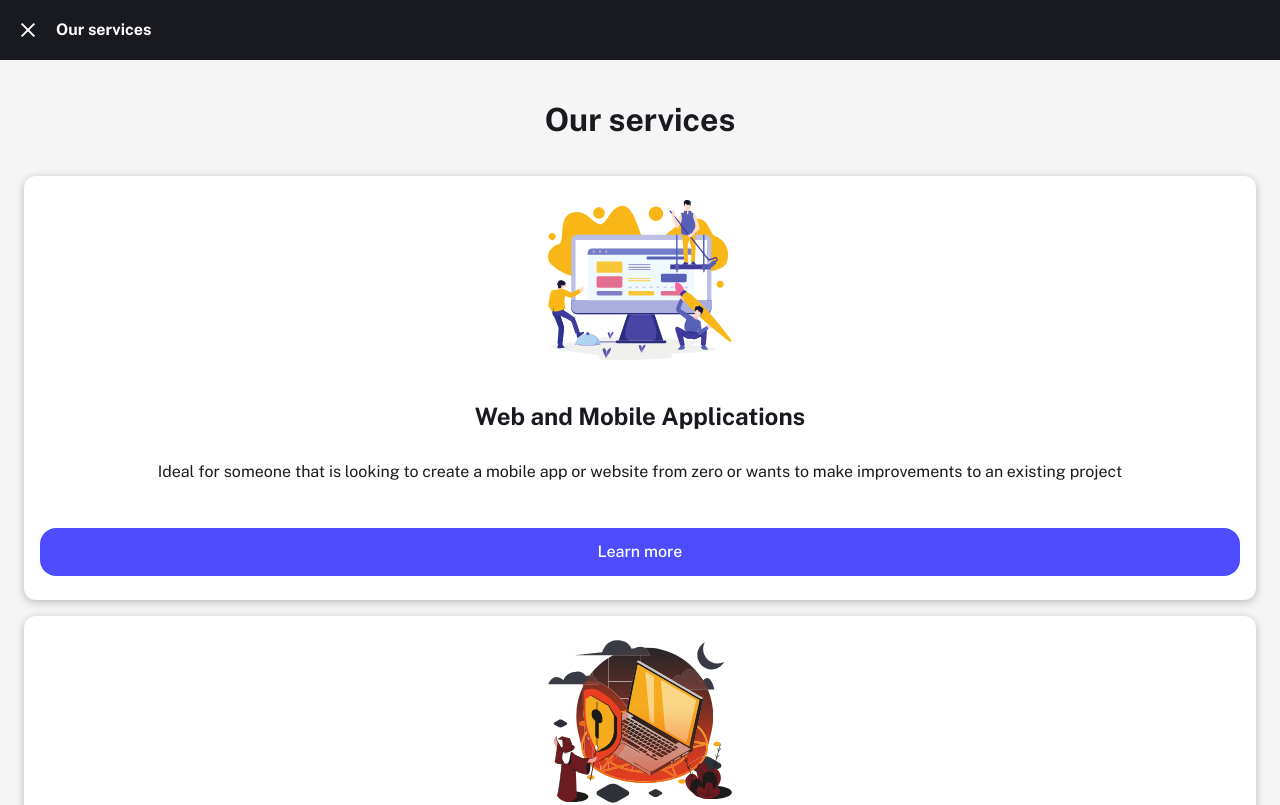
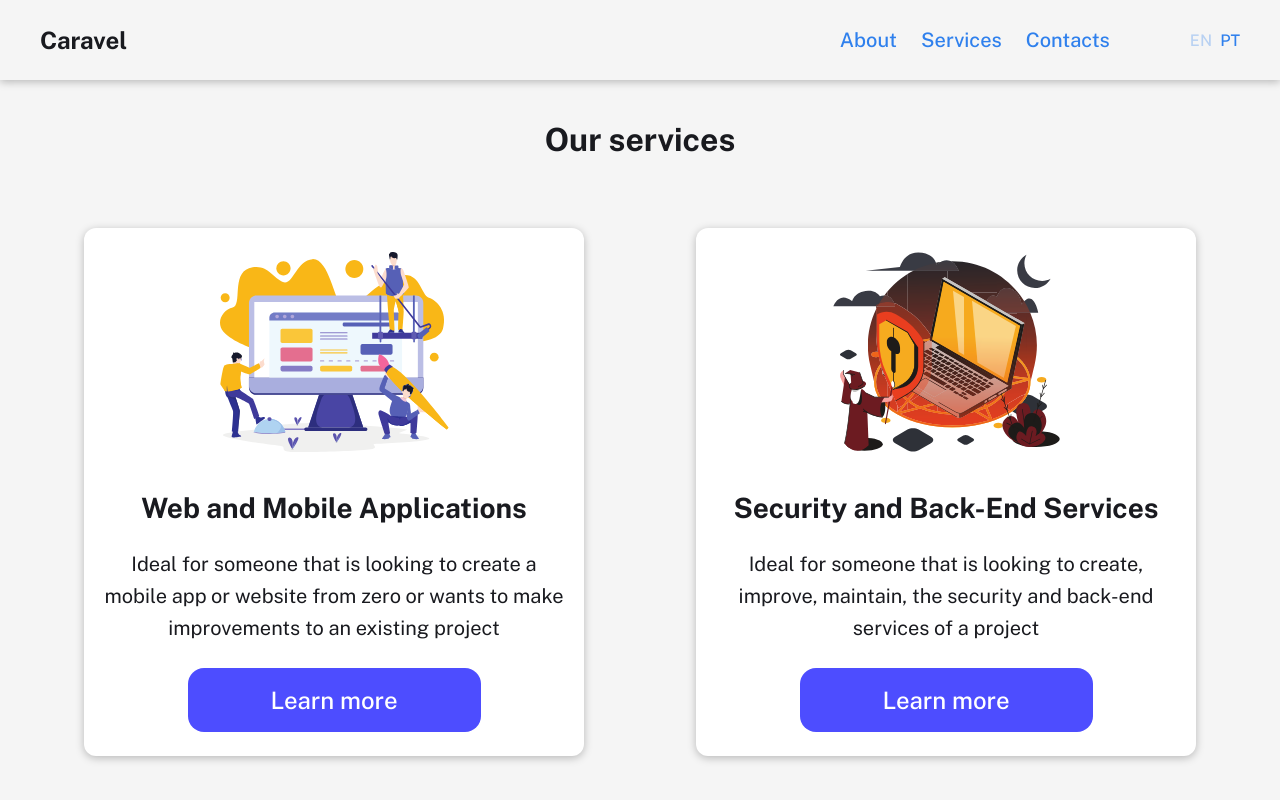
Before and after one commit to DeadCowDev/portfolio, a Next.js app: page /1/services in a window 1280 px wide. Shown: the top 805 px of the page. Built offline with nearby package versions, Linux system fonts and the light colour scheme.

Commit message:
responsive home page

```diff
--- a/src/app/[lang]/page.tsx
+++ b/src/app/[lang]/page.tsx
@@ -13,7 +13,7 @@ import "swiper/css";
 export default function Home() {
   return (
     <main>
-      <Header />
+      <Header lightOnDesktop />
       <HomeWelcome />
       <HomeCreativity />
       <HomeTechnical />
--- a/src/app/[lang]/services/page.tsx
+++ b/src/app/[lang]/services/page.tsx
@@ -1,43 +1,50 @@
 "use client";
 
-import { Button, Card, Typography } from "@/components";
+import { Button, Card, Header, Typography } from "@/components";
 import { useI18n } from "@/i18n";
 import Link from "next/link";
 import { FC } from "react";
 import Image from "next/image";
 import { Content } from "@/components/content";
 import { HeaderSmall } from "@/components/header-small";
+import { useInMediaQuery } from "@/hooks";
 
 export default function Services() {
   const { t, locale } = useI18n();
+  const isXl = useInMediaQuery("xl");
   return (
     <main>
-      <HeaderSmall
-        closeAltText={t("services_header_title_button")}
-        closeLink={`/${locale}`}
-        text={t("services_header_title")}
-      />
-      <Content className="bg-grey-4 py-9 px-6 flex flex-col justify-start items-center gap-8">
+      {isXl ? (
+        <Header lightOnDesktop />
+      ) : (
+        <HeaderSmall
+          closeAltText={t("services_header_title_button")}
+          closeLink={`/${locale}`}
+          text={t("services_header_title")}
+        />
+      )}
+
+      <Content className="bg-grey-4 py-9 px-6 flex flex-col justify-start items-center gap-8 xl:gap-16">
         <Typography variant="headlineS" className="text-grey-1">
           {t("services_header_title")}
         </Typography>
-        <div className="flex flex-col gap-4 justify-start items-stretch w-full">
-          <Card className="gap-6">
+        <div className="flex flex-col gap-4 justify-start items-stretch w-full xl:flex-row xl:justify-center xl:gap-28">
+          <Card className="gap-6 xl:w-[500px]">
             <Image
               src="/images/web-app.svg"
               alt={t("services_card_frontend_image_alt")}
-              width={184}
-              height={160}
+              width={isXl ? 229 : 184}
+              height={isXl ? 200 : 160}
               className="mb-4"
             />
             <Typography
-              variant="titleLBold"
+              variant={isXl ? "titleXlBold" : "titleLBold"}
               className="text-grey-1 text-center"
             >
               {t("services_card_frontend_title")}
             </Typography>
             <Typography
-              variant="mobileLongTextRegular"
+              variant={isXl ? "mediumTextRegular" : "mobileLongTextRegular"}
               className="text-grey-1 text-center"
             >
               {t("services_card_frontend_description")}
@@ -45,29 +52,33 @@ export default function Services() {
 
             <Link
               href={`/${locale}/services/application-development`}
-              className="mt-4 w-full"
+              className="mt-4 w-full xl:mt-auto xl:max-w-[293px]"
             >
-              <Button buttonSize="small" color="blue" className="w-full">
+              <Button
+                buttonSize={isXl ? "normal" : "small"}
+                color="blue"
+                className="w-full"
+              >
                 {t("services_card_frontend_button")}
               </Button>
             </Link>
           </Card>
-          <Card className="gap-6">
+          <Card className="gap-6 xl:w-[500px]">
             <Image
               src="/images/backend.svg"
               alt={t("services_card_backend_image_alt")}
-              width={184}
-              height={160}
+              width={isXl ? 227 : 184}
+              height={isXl ? 200 : 160}
               className="mb-4"
             />
             <Typography
-              variant="titleLBold"
+              variant={isXl ? "titleXlBold" : "titleLBold"}
               className="text-grey-1 text-center"
             >
               {t("services_card_backend_title")}
             </Typography>
             <Typography
-              variant="mobileLongTextRegular"
+              variant={isXl ? "mediumTextRegular" : "mobileLongTextRegular"}
               className="text-grey-1 text-center"
             >
               {t("services_card_backend_description")}
@@ -75,9 +86,13 @@ export default function Services() {
 
             <Link
               href={`/${locale}/services/backend-development`}
-              className="mt-4 w-full"
+              className="mt-4 w-full xl:mt-auto xl:max-w-[293px]"
             >
-              <Button buttonSize="small" color="blue" className="w-full">
+              <Button
+                buttonSize={isXl ? "normal" : "small"}
+                color="blue"
+                className="w-full"
+              >
                 {t("services_card_backend_button")}
               </Button>
             </Link>
--- a/src/components/content.tsx
+++ b/src/components/content.tsx
@@ -19,8 +19,8 @@ export const Content: FC<ContentProps> = ({
     <div
       className={htmlClass(
         className ?? "",
-        hug ? "" : "min-h-[calc(100dvh-60px)] xl:min-h-[100dvh]",
-        "scroll-m-[60px] xl:scroll-m-0"
+        hug ? "" : "min-h-[calc(100dvh-60px)] xl:min-h-[calc(100dvh-80px)]",
+        "scroll-m-[60px] xl:scroll-m-[80px]"
       )}
       {...props}
       ref={innerRef}
--- a/src/components/header.tsx
+++ b/src/components/header.tsx
@@ -41,7 +41,9 @@ const MenuIcon: FC<{
   );
 };
 
-export const Header: FC = () => {
+export const Header: FC<{ lightOnDesktop?: boolean }> = ({
+  lightOnDesktop,
+}) => {
   const [open, setOpen] = useState(false);
   const { t, locale, locales } = useI18n();
   usePreventScrollOnFlag(open, "lg");
@@ -80,7 +82,12 @@ export const Header: FC = () => {
   ];
 
   return (
-    <div className="z-10 h-[60px] bg-grey-1 sticky top-0 flex justify-start items-center px-[16px] gap-4 xl:sticky xl:h-[unset] xl:w-full xl:py-6 xl:px-10 xl:justify-between">
+    <div
+      className={htmlClass(
+        "z-10 h-[60px] bg-grey-1 sticky top-0 flex justify-start items-center px-[16px] gap-4 xl:sticky xl:h-[unset] xl:w-full xl:py-6 xl:px-10 xl:justify-between",
+        lightOnDesktop ? "xl:bg-grey-4 xl:shadow-card" : ""
+      )}
+    >
       <MenuIcon
         open={open}
         onClick={() => {
@@ -90,7 +97,10 @@ export const Header: FC = () => {
       <Link href={`/${locale}`}>
         <Typography
           variant={isXl ? "titleLBold" : "smallTextLBold"}
-          className="text-white xl:mix-blend-difference"
+          className={htmlClass(
+            "text-white",
+            lightOnDesktop ? "xl:text-grey-1" : ""
+          )}
         >
           {t("header_title")}
         </Typography>
@@ -109,7 +119,7 @@ export const Header: FC = () => {
               <Typography
                 variant="mediumTextMedium"
                 className={htmlClass(
-                  "text-white",
+                  lightOnDesktop ? "text-blue-5" : "text-white",
                   path === href ? "opacity-30" : ""
                 )}
               >
@@ -124,7 +134,8 @@ export const Header: FC = () => {
               <Typography
                 variant="smallTextLMedium"
                 className={htmlClass(
-                  "text-white uppercase",
+                  "uppercase",
+                  lightOnDesktop ? "text-blue-5" : "text-white",
                   l === locale ? "opacity-30" : ""
                 )}
               >
--- a/src/components/home/members.tsx
+++ b/src/components/home/members.tsx
@@ -9,6 +9,7 @@ import { Typography } from "../typography";
 
 import "swiper/css/pagination";
 import { Button } from "../button";
+import { useInMediaQuery } from "@/hooks";
 
 const members = [
   {
@@ -31,13 +32,15 @@ const members = [
 
 export const HomeMembers: FC = () => {
   const { t, locale } = useI18n();
+
+  const isXl = useInMediaQuery("xl");
   return (
     <Content
       hug
-      className="pt-14 pb-4 px-4 bg-grey-4 flex flex-col justify-start items-center gap-10"
+      className="pt-14 pb-4 px-4 bg-grey-4 flex flex-col justify-start items-center gap-10 xl:items-start xl:px-48 xl:relative xl:pb-14 xl:pt-44"
       id="about"
     >
-      <Typography variant="titleXlBold">
+      <Typography variant={isXl ? "headlineS" : "titleXlBold"}>
         {t("home_section_members_title")}
       </Typography>
       <Swiper
@@ -61,8 +64,11 @@ export const HomeMembers: FC = () => {
         ))}
       </Swiper>
 
-      <Link href={`/${locale}/services`}>
-        <Button color="pink" buttonSize="small">
+      <Link
+        href={`/${locale}/services`}
+        className="xl:absolute xl:bottom-10 xl:right-10"
+      >
+        <Button color="pink" buttonSize={isXl ? "normal" : "small"}>
           {t("home_section_members_contactButton")}
         </Button>
       </Link>
@@ -72,21 +78,25 @@ export const HomeMembers: FC = () => {
 
 const Member = ({ member }: { member: (typeof members)[0] }) => {
   const { t } = useI18n();
+  const isXl = useInMediaQuery("xl");
   return (
-    <div className="flex flex-col justify-start items-center gap-4">
+    <div className="flex flex-col justify-start items-center gap-4 xl:flex-row xl:gap-20">
       <Image
         src={member.image}
         alt={t(member.alt as any)}
-        width={167}
-        height={167}
+        width={isXl ? 400 : 167}
+        height={isXl ? 400 : 167}
         className="rounded-full mb-2 shrink-0"
       />
-      <div className="flex flex-col items-center justify-start shrink-0">
-        <Typography variant="smallTextXlBold">{member.name}</Typography>
+      <div>
+        <div className="flex flex-col items-center justify-start shrink-0 xl:items-start">
+          <Typography variant={isXl ? "titleLBold" : "smallTextXlBold"}>
+            {member.name}
+          </Typography>
           <Typography variant="smallTextLRegular">{member.role}</Typography>
         </div>
 
-      <Link href={member.linkedinLink}>
+        <Link href={member.linkedinLink} className="mt-4 xl:hidden">
           <Image
             src="/icons/linkedin.svg"
             alt="linkedin"
@@ -95,9 +105,22 @@ const Member = ({ member }: { member: (typeof members)[0] }) => {
             className=""
           />
         </Link>
-      <Typography variant="mobileLongTextRegular" className="text-center">
+        <Typography
+          variant={isXl ? "mediumTextRegular" : "mobileLongTextRegular"}
+          className="text-center 2xl:w-[700px] xl:block mt-4 xl:text-left"
+        >
           {t(member.description as any)}
         </Typography>
+        <Link href={member.linkedinLink} className="mt-4 hidden xl:block">
+          <Image
+            src="/icons/linkedin.svg"
+            alt="linkedin"
+            width={32}
+            height={32}
+            className=""
+          />
+        </Link>
+      </div>
     </div>
   );
 };
--- a/src/components/home/technical.tsx
+++ b/src/components/home/technical.tsx
@@ -7,6 +7,7 @@ import Image from "next/image";
 
 import { Keyboard, Mousewheel, Navigation, Scrollbar } from "swiper";
 import { htmlClass } from "@/utils";
+import { useInMediaQuery } from "@/hooks";
 
 const SwiperElement = ({
   img,
@@ -95,18 +96,22 @@ const slides: { text: string; img: string; imgAlt: string }[] = [
 
 export const HomeTechnical: FC = () => {
   const { t } = useI18n();
+  const isXl = useInMediaQuery("xl");
   return (
     <Content
       id="technical"
       hug
-      className="pt-10 flex flex-col justify-start items-center gap-14 bg-grey-4"
+      className="pt-10 flex flex-col justify-start items-center gap-14 bg-grey-4 xl:gap-40"
     >
-      <div className="mx-4 flex flex-col justify-start items-center gap-4">
-        <Typography variant="titleXlBold" className="text-center text-grey-1">
+      <div className="mx-4 flex flex-col justify-start items-center gap-4 xl:max-w-4xl">
+        <Typography
+          variant={isXl ? "headlineL" : "titleXlBold"}
+          className="text-center text-grey-1"
+        >
           {t("home_section_technical_expertise_title")}
         </Typography>
         <Typography
-          variant="mobileLongTextRegular"
+          variant={isXl ? "longTextRegular" : "mobileLongTextRegular"}
           className="text-center text-grey-1"
         >
           {t("home_section_technical_expertise_subtitle")}
@@ -115,7 +120,7 @@ export const HomeTechnical: FC = () => {
       <Swiper
         spaceBetween={16}
         slidesPerView="auto"
-        className="w-full"
+        className="w-full xl:max-w-[calc(100dvw-192px-192px)]"
         grabCursor
         modules={[Navigation, Mousewheel, Keyboard]}
         navigation
--- a/src/components/home/welcome.tsx
+++ b/src/components/home/welcome.tsx
@@ -6,25 +6,42 @@ import { useI18n } from "@/i18n";
 import Image from "next/image";
 import Link from "next/link";
 import { Button } from "../button";
-import { useScrollLinkSmooth } from "@/hooks";
+import { useInMediaQuery, useScrollLinkSmooth } from "@/hooks";
 
 export const HomeWelcome: FC = () => {
   const { t } = useI18n();
   const btnRef = useScrollLinkSmooth();
+  const btnRefDesktop = useScrollLinkSmooth();
+
+  const isXl = useInMediaQuery("xl");
   return (
-    <Content className="flex flex-col">
-      <div className="p-4 flex flex-col justify-start items-center gap-4">
-        <Typography variant="headlineS" className="text-blue-1 text-center">
+    <Content className="flex flex-col  xl:flex-row xl:pt-0 xl:items-stretch">
+      <div className="p-4 flex flex-col justify-start items-center gap-4 xl:my-auto xl:flex-[3] xl:items-start xl:pl-20">
+        <Typography
+          variant={isXl ? "headlineXl" : "headlineS"}
+          className="text-blue-1 text-center xl:text-left max-w-3xl"
+        >
           {t("home_section_welcome_title")}
         </Typography>
         <Typography
-          variant="mobileLongTextRegular"
-          className="text-grey-2 text-center"
+          variant={isXl ? "longTextRegular" : "mobileLongTextRegular"}
+          className="text-grey-2 text-center xl:text-left max-w-3xl"
         >
           {t("home_section_welcome_subtitle")}
         </Typography>
+
+        <Link
+          href="#creative-section"
+          className="w-[293px] hidden ml-40 xl:block"
+          ref={btnRefDesktop}
+          scroll
+        >
+          <Button color="blue" buttonSize="normal" className="w-full">
+            {t("home_section_welcome_button")}
+          </Button>
+        </Link>
       </div>
-      <div className="relative mt-auto p-[68px_16px_24px] flex flex-col justify-start items-center gap-6">
+      <div className="relative mt-auto p-[68px_16px_24px] flex flex-col justify-start items-center gap-6 xl:m-0 xl:flex-[2] xl:justify-center">
         <div
           className="absolute top-0 right-0 w-full h-full bg-gradient-1 -z-[1]"
           style={{
@@ -33,7 +50,14 @@ export const HomeWelcome: FC = () => {
         >
           <svg>
             <clipPath id="clip-path-home" clipPathUnits="objectBoundingBox">
-              <path d="M0.347,0.159 C0.541,-0.011,1,0.003,1,0.003 V1 H0 L0.144,0.604 C0.144,0.604,0.229,0.263,0.347,0.159"></path>
+              <path
+                className="xl:hidden"
+                d="M0.347,0.159 C0.541,-0.011,1,0.003,1,0.003 V1 H0 L0.144,0.604 C0.144,0.604,0.229,0.263,0.347,0.159"
+              ></path>
+              <path
+                className="max-xl:hidden"
+                d="M0.026,1 C0.026,1,0.064,0.969,0.034,0.824 C0.01,0.71,-0.025,0.595,0.033,0.46 C0.079,0.354,0.235,0.22,0.235,0.22 C0.235,0.22,0.406,0.026,0.445,0 C0.445,0,0.535,0.001,0.607,0 H1 V1 H0.026"
+              ></path>
             </clipPath>
           </svg>
         </div>
@@ -43,8 +67,14 @@ export const HomeWelcome: FC = () => {
           alt={t("home_section_welcome_image_alt")}
           width={315}
           height={207}
+          className=" xl:scale-[1.6] 2xl:scale-[2.3] xl:mr-10 xl:mb-28"
         />
-        <Link href="#creative-section" className="w-full" ref={btnRef} scroll>
+        <Link
+          href="#creative-section"
+          className="w-full xl:hidden"
+          ref={btnRef}
+          scroll
+        >
           <Button color="blue" buttonSize="small" className="w-full">
             {t("home_section_welcome_button")}
           </Button>
--- a/src/components/services/main.tsx
+++ b/src/components/services/main.tsx
@@ -6,7 +6,7 @@ import Image from "next/image";
 import Link from "next/link";
 import { Button } from "../button";
 import { htmlClass } from "@/utils";
-import { useScrollLinkSmooth } from "@/hooks";
+import { useInMediaQuery, useScrollLinkSmooth } from "@/hooks";
 
 interface ServiceMainSectionProps {
   image: string;
@@ -30,14 +30,19 @@ export const ServiceMainSection: FC<ServiceMainSectionProps> = ({
   const { t } = useI18n();
   const btnRef = useScrollLinkSmooth();
   const btnRefDesktop = useScrollLinkSmooth();
+
+  const isXl = useInMediaQuery("xl");
   return (
     <Content className="bg-grey-1 pt-4 flex flex-col justify-start items-center gap-4 xl:flex-row xl:pt-0 xl:items-stretch">
       <div className="bg-grey-1 pt-4 flex flex-col justify-start items-center gap-4 xl:my-auto xl:flex-[3] xl:items-start xl:pl-20">
-        <Typography variant="headlineS" className="text-white px-4 text-center">
+        <Typography
+          variant={isXl ? "headlineXl" : "headlineS"}
+          className="text-white px-4 text-center"
+        >
           {t(title)}
         </Typography>
         <Typography
-          variant="mobileLongTextRegular"
+          variant={isXl ? "longTextRegular" : "mobileLongTextRegular"}
           className="text-grey-6 text-center px-4 xl:text-left max-w-3xl"
         >
           {t(subtitle)}
@@ -50,14 +55,14 @@ export const ServiceMainSection: FC<ServiceMainSectionProps> = ({
         >
           <Button
             color="blue"
-            buttonSize="small"
+            buttonSize="normal"
             className="w-full max-w-[293px]"
           >
             {t(button)}
           </Button>
         </Link>
       </div>
-      <div className="relative mt-auto p-[68px_16px_24px] flex flex-col justify-start items-center gap-6 isolate w-full xl:m-0 xl:flex-[1] xl:justify-center">
+      <div className="relative mt-auto p-[68px_16px_24px] flex flex-col justify-start items-center gap-6 isolate w-full xl:m-0 xl:flex-[2] xl:justify-center">
         <div
           className={htmlClass(
             "absolute top-0 right-0 w-full h-full -z-[1]",
@@ -86,7 +91,7 @@ export const ServiceMainSection: FC<ServiceMainSectionProps> = ({
           alt={t(imageAlt)}
           width={237}
           height={207}
-          className="ml-auto xl:ml-0 2xl:scale-150"
+          className="ml-auto xl:ml-0 xl:scale-[1.6] 2xl:scale-[2.3]"
         />
         <Link
           href={link}
--- a/src/components/services/steps.tsx
+++ b/src/components/services/steps.tsx
@@ -69,14 +69,16 @@ export const ServicesSteps: FC<{
           <div
             className={htmlClass(
               "grid w-full",
-              i % 2 === 0 ? "grid-cols-[255px,1fr]" : "grid-cols-[1fr,255px]"
+              i % 2 === 0
+                ? "grid-cols-[255px,1fr] xl:grid-cols-[594px,1fr]"
+                : "grid-cols-[1fr,255px] xl:grid-cols-[1fr,594px]"
             )}
             key={i}
           >
             {i % 2 !== 0 && i !== steps.length - 1 && (
               <Connector color={step.connectorBorderClass} direction="left" />
             )}
-            <Card className={htmlClass("gap-4 max-w-[255px]")}>
+            <Card className={htmlClass("gap-4 max-w-[255px] xl:max-w-[594px]")}>
               <Image
                 src={`/icons/numbers/${i + 1}.svg`}
                 alt={t(step.title)}
```
Lines whose indentation alone changed are shown as unchanged.
